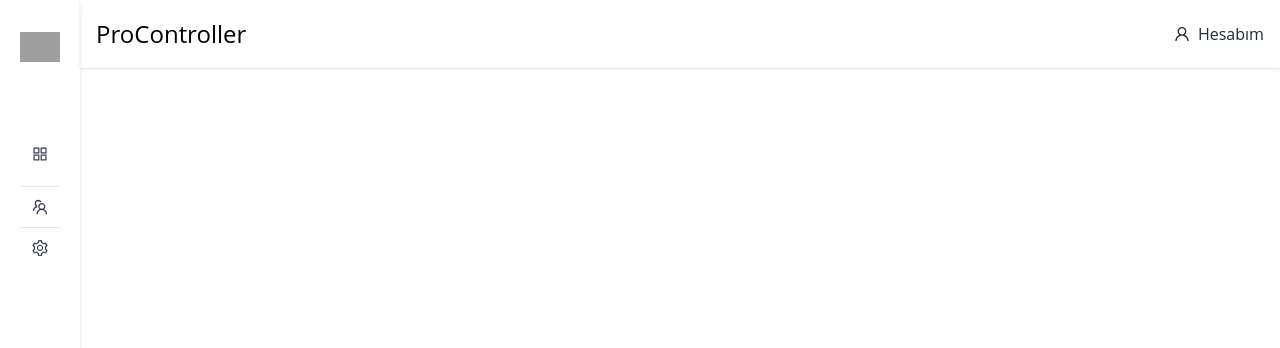
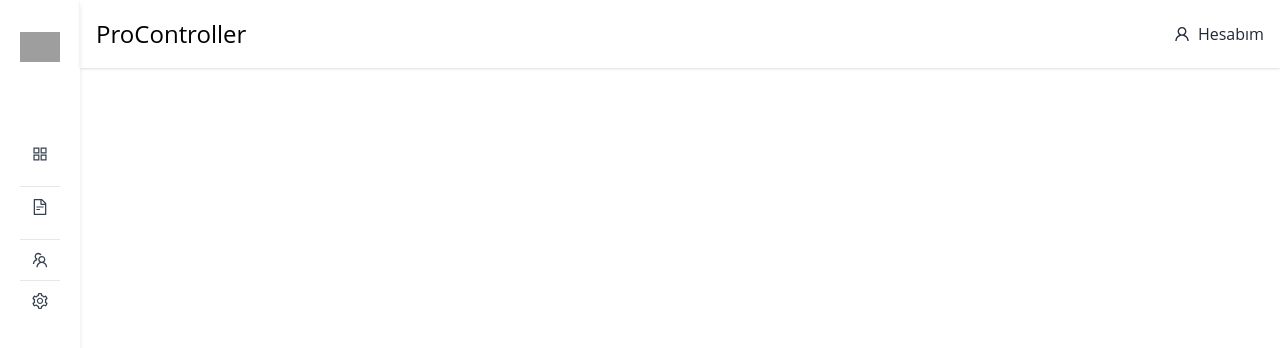
Before and after one commit to ecemkmz/pro-controller, a React (Create React App) app in the folder client/: page /sidebar in a window 1280 px wide. Shown: the top 348 px of the page. Built offline with nearby package versions, Linux system fonts and the light colour scheme; grey boxes are pictures that could not be loaded.

Commit message:
sidebar edit 2

```diff
--- a/client/src/components/sidebar/Sidebar.jsx
+++ b/client/src/components/sidebar/Sidebar.jsx
@@ -1,5 +1,5 @@
 import React, { useState } from "react";
-import { AppstoreOutlined, TeamOutlined, SettingOutlined, PlusOutlined, DownOutlined, UpOutlined, UserOutlined } from '@ant-design/icons';
+import { AppstoreOutlined, TeamOutlined, SettingOutlined, PlusOutlined, DownOutlined, UpOutlined, UserOutlined, FileTextOutlined  } from '@ant-design/icons';
 import Employees from '../employees/Employees';
 import Projects from "../projects/ListProjects"
 
@@ -11,6 +11,7 @@ function Sidebar() {
 
   const Menus = [
     { title: "Projeler", icon: <AppstoreOutlined />, subMenu: ["Proje Oluştur"] },
+    { title: "Görevler", icon: <FileTextOutlined />, subMenu: ["Görev Oluştur"] },
     { title: "Çalışanlar", icon: <TeamOutlined /> },
     { title: "Ayarlar", icon: <SettingOutlined />, bottom: true },
   ];
```
